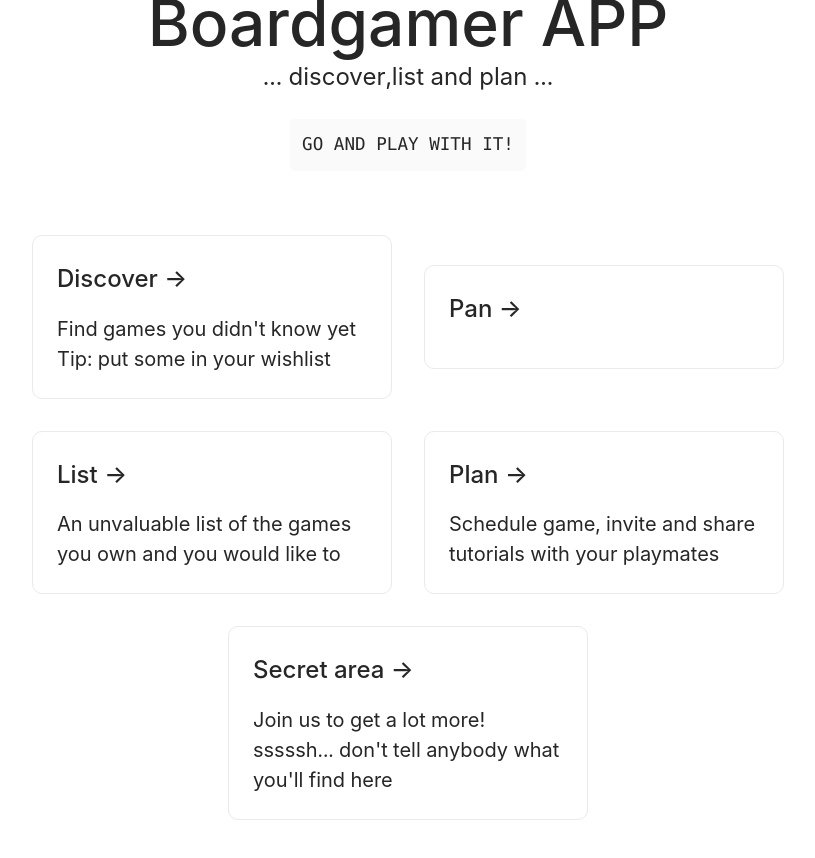
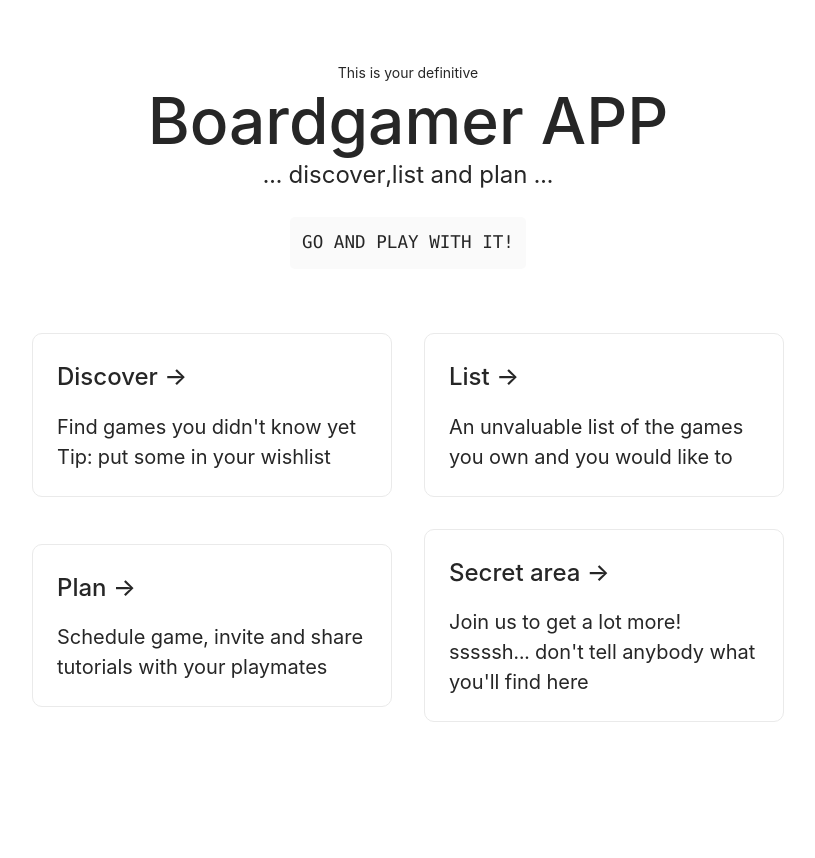
Before and after one commit to omoya/nextjs-showcase, a Next.js app: page / in a window 1280 px wide. Shown: the top 858 px of the page, without its empty margins (232-1047 px from the left). After the commit the page ends 818 px from the top, so only its background shows below. Built offline with nearby package versions, Linux system fonts and the light colour scheme.

Commit message:
removed drag page

```diff
--- a/pages/index.js
+++ b/pages/index.js
@@ -25,11 +25,11 @@ export default function Home() {
               <p>Tip: put some in your wishlist</p>
             </a>
           </Link>
-          <Link href="/drag">
+          {/* <Link href="/drag">
             <a className={styles.card}>
               <h2>Pan &rarr;</h2>
             </a>
-          </Link>
+          </Link> */}
 
           <a href="https://nextjs.org/learn" className={styles.card}>
             <h2>List &rarr;</h2>
```
